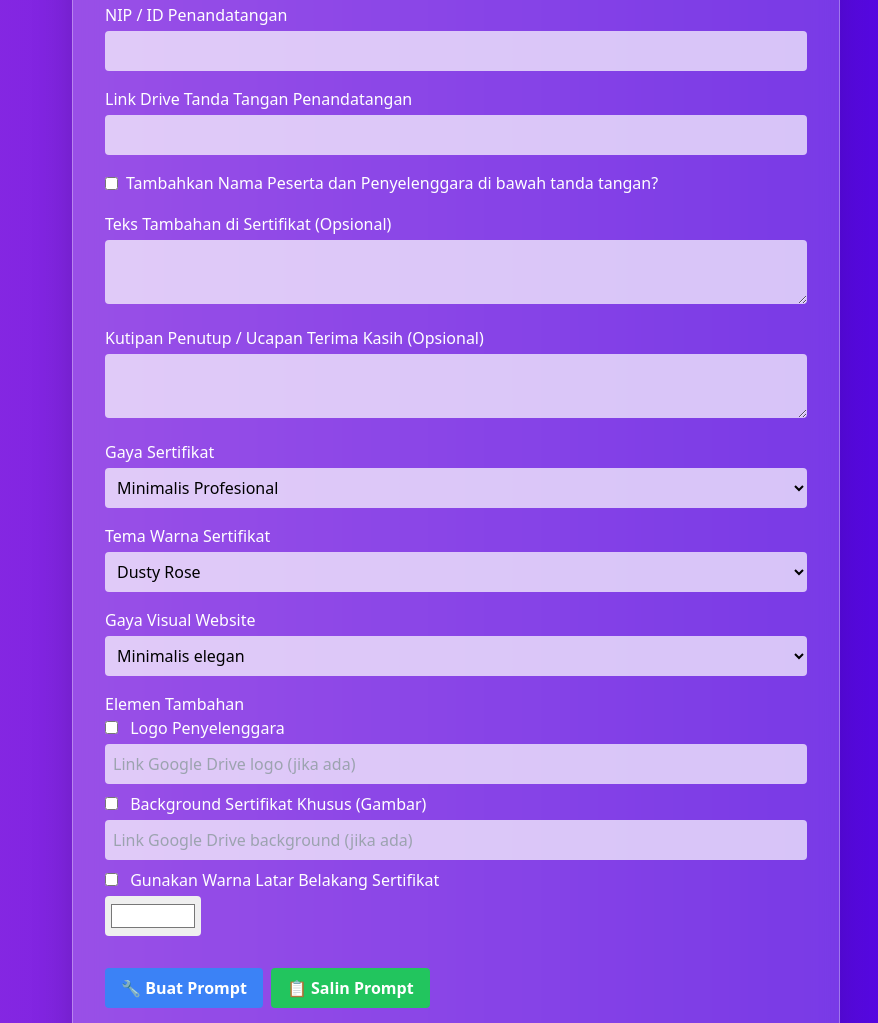
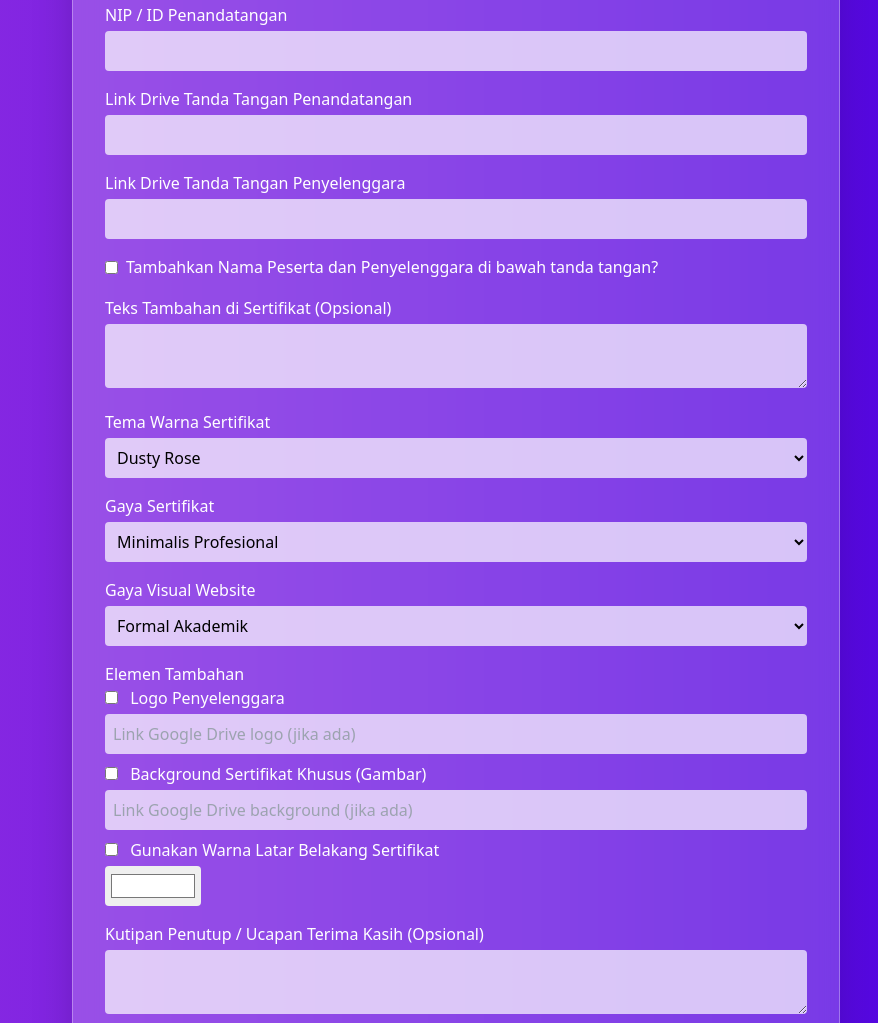
Before and after one commit to LilyMarliana/Form-Generator-Sertifikat-Digital, a plain HTML site: page index.html in a window 1280 px wide. Shown: the part 912-1935 px from the top of the page, without its empty margins (184-1062 px from the left). Drawn offline with nearby package versions, Linux system fonts and the light colour scheme.

Commit message:
Melakukan Perubahan pada Index.html

```diff
--- a/index.html
+++ b/index.html
@@ -1,11 +1,9 @@
 <!DOCTYPE html>
 <html lang="id">
-
 <head>
   <meta charset="UTF-8" />
   <meta name="viewport" content="width=device-width, initial-scale=1.0" />
   <title>Form Generator - Sertifikat Digital</title>
-  <!-- Tailwind -->
   <script src="https://cdn.tailwindcss.com"></script>
   <style>
     body {
@@ -13,7 +11,6 @@
       min-height: 100vh;
       overflow-y: auto;
     }
-
     .glass {
       background: rgba(255, 255, 255, 0.2);
       backdrop-filter: blur(12px);
@@ -29,51 +26,161 @@
       <h1 class="text-3xl font-bold text-center text-white drop-shadow">Form Generator Sertifikat Digital</h1>
 
       <form id="certForm" class="space-y-4">
-        <!-- Data Acara -->
-        <div class="form-group"><label class="block font-medium">Judul Acara</label><input type="text" name="judul" class="mt-1 w-full p-2 rounded bg-white/70 text-black" required /></div>
-        <div class="form-group"><label class="block font-medium">Penerima Sertifikat</label><select name="penerima" class="mt-1 w-full p-2 rounded bg-white/70 text-black" required><option value="peserta">Peserta</option><option value="pemateri">Pemateri</option><option value="panitia">Panitia</option></select></div>
-        <div class="form-group"><label class="block font-medium">Tanggal Acara</label><input type="date" name="tanggal" class="mt-1 w-full p-2 rounded bg-white/70 text-black" required /></div>
-        <div class="form-group"><label class="block font-medium">Tempat dan Waktu Acara</label><input type="text" name="tempat" placeholder="Contoh: Aula MI Ubudiyah, 09:00 WITA" class="mt-1 w-full p-2 rounded bg-white/70 text-black" /></div>
-        <div class="form-group"><label class="block font-medium">Nomor Sertifikat</label><input type="text" name="nomor" class="mt-1 w-full p-2 rounded bg-white/70 text-black" /></div>
-        <div class="form-group"><label class="block font-medium">Nama Penyelenggara Acara</label><input type="text" name="penyelenggara" class="mt-1 w-full p-2 rounded bg-white/70 text-black" /></div>
-        <div class="form-group"><label class="block font-medium">Nama Peserta</label><input type="text" name="peserta" class="mt-1 w-full p-2 rounded bg-white/70 text-black" /></div>
+        <!-- Judul Acara -->
+        <div class="form-group">
+          <label class="block font-medium">Judul Acara</label>
+          <input type="text" name="judul" class="mt-1 w-full p-2 rounded bg-white/70 text-black" required />
+        </div>
+
+        <!-- Penerima -->
+        <div class="form-group">
+          <label class="block font-medium">Penerima Sertifikat</label>
+          <select name="penerima" class="mt-1 w-full p-2 rounded bg-white/70 text-black" required>
+            <option value="peserta">Peserta</option>
+            <option value="pemateri">Pemateri</option>
+            <option value="panitia">Panitia</option>
+          </select>
+        </div>
+
+        <!-- Tanggal -->
+        <div class="form-group">
+          <label class="block font-medium">Tanggal Acara</label>
+          <input type="date" name="tanggal" class="mt-1 w-full p-2 rounded bg-white/70 text-black" required />
+        </div>
+
+        <!-- Tempat -->
+        <div class="form-group">
+          <label class="block font-medium">Tempat dan Waktu Acara</label>
+          <input type="text" name="tempat" class="mt-1 w-full p-2 rounded bg-white/70 text-black" />
+        </div>
+
+        <!-- Nomor Sertifikat -->
+        <div class="form-group">
+          <label class="block font-medium">Nomor Sertifikat</label>
+          <input type="text" name="nomor" class="mt-1 w-full p-2 rounded bg-white/70 text-black" />
+        </div>
+
+        <!-- Penyelenggara -->
+        <div class="form-group">
+          <label class="block font-medium">Nama Penyelenggara Acara</label>
+          <input type="text" name="penyelenggara" class="mt-1 w-full p-2 rounded bg-white/70 text-black" />
+        </div>
+
+        <!-- Nama Peserta -->
+        <div class="form-group">
+          <label class="block font-medium">Nama Peserta</label>
+          <input type="text" name="peserta" class="mt-1 w-full p-2 rounded bg-white/70 text-black" />
+        </div>
 
         <!-- Penandatangan -->
-        <div class="form-group"><label class="block font-medium">Nama Penandatangan Sertifikat</label><input type="text" name="penandatangan" class="mt-1 w-full p-2 rounded bg-white/70 text-black" /></div>
-        <div class="form-group"><label class="block font-medium">Jabatan Penandatangan</label><input type="text" name="jabatan" class="mt-1 w-full p-2 rounded bg-white/70 text-black" /></div>
-        <div class="form-group"><label class="block font-medium">NIP / ID Penandatangan</label><input type="text" name="nip" class="mt-1 w-full p-2 rounded bg-white/70 text-black" /></div>
-        <div class="form-group"><label class="block font-medium">Link Drive Tanda Tangan Penandatangan</label><input type="text" name="ttdLink" class="mt-1 w-full p-2 rounded bg-white/70 text-black" /></div>
+        <div class="form-group">
+          <label class="block font-medium">Nama Penandatangan Sertifikat</label>
+          <input type="text" name="penandatangan" class="mt-1 w-full p-2 rounded bg-white/70 text-black" />
+        </div>
 
-        <!-- Tambahan -->
-        <div class="form-group"><label class="inline-flex items-center"><input type="checkbox" name="tambahNama" class="mr-2" /> Tambahkan Nama Peserta dan Penyelenggara di bawah tanda tangan?</label></div>
-        <div class="form-group"><label class="block font-medium">Teks Tambahan di Sertifikat (Opsional)</label><textarea name="tambahan" class="mt-1 w-full p-2 rounded bg-white/70 text-black"></textarea></div>
-        <div class="form-group"><label class="block font-medium">Kutipan Penutup / Ucapan Terima Kasih (Opsional)</label><textarea name="kutipan" class="mt-1 w-full p-2 rounded bg-white/70 text-black"></textarea></div>
+        <div class="form-group">
+          <label class="block font-medium">Jabatan Penandatangan</label>
+          <input type="text" name="jabatan" class="mt-1 w-full p-2 rounded bg-white/70 text-black" />
+        </div>
 
-        <!-- Gaya -->
-        <div class="form-group"><label class="block font-medium">Gaya Sertifikat</label><select name="gaya" class="mt-1 w-full p-2 rounded bg-white/70 text-black"><option>Minimalis Profesional</option><option>Klasik Formal</option><option>Floral Elegan</option><option>Earth Tone</option><option>Dark Elegant</option><option>Modern Flat</option></select></div>
+        <div class="form-group">
+          <label class="block font-medium">NIP / ID Penandatangan</label>
+          <input type="text" name="nip" class="mt-1 w-full p-2 rounded bg-white/70 text-black" />
+        </div>
 
-        <!-- NEW: Tema Warna -->
-        <div class="form-group"><label class="block font-medium">Tema Warna Sertifikat</label><select name="temaWarna" class="mt-1 w-full p-2 rounded bg-white/70 text-black">
-          <option>Dusty Rose</option><option>Sage Green</option><option>Champagne / Gold</option><option>Ivory / Off White</option>
-          <option>Blush Pink</option><option>Lavender / Lilac</option><option>Emerald Green</option><option>Navy Blue</option>
-          <option>Terracotta / Burnt Orange</option><option>Maroon / Wine Red</option><option>Peach / Coral</option>
-          <option>Black & White</option><option>Dusty Blue</option></select></div>
+        <!-- TTD Link -->
+        <div class="form-group">
+          <label class="block font-medium">Link Drive Tanda Tangan Penandatangan</label>
+          <input type="text" name="ttdLink" class="mt-1 w-full p-2 rounded bg-white/70 text-black" />
+        </div>
 
-        <!-- NEW: Gaya Visual Website -->
-        <div class="form-group"><label class="block font-medium">Gaya Visual Website</label><select name="visual" class="mt-1 w-full p-2 rounded bg-white/70 text-black">
-          <option>Minimalis elegan</option><option>Rustic</option><option>Floral / Botanical</option><option>Modern glam</option>
-          <option>Classic / Traditional</option><option>Bohemian</option><option>Cute & Fun</option>
-          <option>Kultural / Adat</option><option>Dark mode / Moody</option><option>Monokrom hitam putih</option></select></div>
+        <!-- Tambahan TTD Penyelenggara -->
+        <div class="form-group">
+          <label class="block font-medium">Link Drive Tanda Tangan Penyelenggara</label>
+          <input type="text" name="ttdPenyelenggara" class="mt-1 w-full p-2 rounded bg-white/70 text-black" />
+        </div>
+
+        <!-- Checkbox -->
+        <div class="form-group">
+          <label class="inline-flex items-center">
+            <input type="checkbox" name="tambahNama" class="mr-2" />
+            Tambahkan Nama Peserta dan Penyelenggara di bawah tanda tangan?
+          </label>
+        </div>
+
+        <!-- Teks Tambahan -->
+        <div class="form-group">
+          <label class="block font-medium">Teks Tambahan di Sertifikat (Opsional)</label>
+          <textarea name="tambahan" class="mt-1 w-full p-2 rounded bg-white/70 text-black"></textarea>
+        </div>
+
+        <!-- Tema Warna -->
+        <div class="form-group">
+          <label class="block font-medium">Tema Warna Sertifikat</label>
+          <select name="temaWarna" class="mt-1 w-full p-2 rounded bg-white/70 text-black">
+            <option>Dusty Rose</option>
+            <option>Sage Green</option>
+            <option>Champagne / Gold</option>
+            <option>Ivory / Off White</option>
+            <option>Blush Pink</option>
+            <option>Lavender / Lilac</option>
+            <option>Emerald Green</option>
+            <option>Navy Blue</option>
+            <option>Terracotta / Burnt Orange</option>
+            <option>Maroon / Wine Red</option>
+            <option>Peach / Coral</option>
+            <option>Black & White</option>
+            <option>Dusty Blue</option>
+          </select>
+        </div>
+
+        <!-- Gaya Sertifikat -->
+        <div class="form-group">
+          <label class="block font-medium">Gaya Sertifikat</label>
+          <select name="gaya" class="mt-1 w-full p-2 rounded bg-white/70 text-black">
+            <option>Minimalis Profesional</option>
+            <option>Klasik Formal</option>
+            <option>Floral Elegan</option>
+            <option>Earth Tone</option>
+            <option>Dark Elegant</option>
+            <option>Modern Flat</option>
+          </select>
+        </div>
+
+        <!-- Gaya Visual Website -->
+        <div class="form-group">
+          <label class="block font-medium">Gaya Visual Website</label>
+          <select name="visual" class="mt-1 w-full p-2 rounded bg-white/70 text-black">
+            <option>Formal Akademik</option>
+            <option>Cerah dan Ramah</option>
+            <option>Simple Clean</option>
+            <option>Berbasis Natur / Tanaman</option>
+            <option>Serius dan Resmi</option>
+            <option>Dinamis dan Segar</option>
+          </select>
+        </div>
 
         <!-- Elemen Tambahan -->
         <div class="form-group">
           <label class="block font-medium">Elemen Tambahan</label>
-          <label class="block"><input type="checkbox" name="logoCheck" class="mr-2" /> Logo Penyelenggara</label>
+          <label class="block">
+            <input type="checkbox" name="logoCheck" class="mr-2" /> Logo Penyelenggara
+          </label>
           <input type="text" name="logoLink" placeholder="Link Google Drive logo (jika ada)" class="mt-1 w-full p-2 rounded bg-white/70 text-black" />
-          <label class="block mt-2"><input type="checkbox" name="bgCheck" class="mr-2" /> Background Sertifikat Khusus (Gambar)</label>
+          <label class="block mt-2">
+            <input type="checkbox" name="bgCheck" class="mr-2" /> Background Sertifikat Khusus (Gambar)
+          </label>
           <input type="text" name="bgLink" placeholder="Link Google Drive background (jika ada)" class="mt-1 w-full p-2 rounded bg-white/70 text-black" />
-          <label class="block mt-2"><input type="checkbox" name="warnaCheck" class="mr-2" /> Gunakan Warna Latar Belakang Sertifikat</label>
+          <label class="block mt-2">
+            <input type="checkbox" name="warnaCheck" class="mr-2" /> Gunakan Warna Latar Belakang Sertifikat
+          </label>
           <input type="color" name="warnaBg" class="mt-1 w-24 h-10 p-1 rounded" value="#ffffff" />
+        </div>
+
+        <!-- Kutipan -->
+        <div class="form-group">
+          <label class="block font-medium">Kutipan Penutup / Ucapan Terima Kasih (Opsional)</label>
+          <textarea name="kutipan" class="mt-1 w-full p-2 rounded bg-white/70 text-black"></textarea>
         </div>
 
         <!-- Tombol -->
@@ -83,7 +190,7 @@
         </div>
       </form>
 
-      <!-- Output Prompt -->
+      <!-- Output -->
       <div class="form-group mt-6">
         <label class="block font-medium mb-2">Prompt Hasil:</label>
         <textarea id="outputPrompt" class="w-full h-60 p-4 rounded bg-white/90 text-black font-mono"></textarea>
@@ -91,7 +198,6 @@
     </div>
   </div>
 
-  <!-- SCRIPT -->
   <script>
     function parseDriveLink(url) {
       const match = url.match(/\/d\/([a-zA-Z0-9_-]+)/);
@@ -118,6 +224,7 @@ Website ini memiliki fitur:
 - Jabatan: ${get("jabatan")}
 - NIP/ID: ${get("nip")}
 - Tanda tangan: ${parseDriveLink(get("ttdLink"))}
+- Tanda tangan Penyelenggara: ${parseDriveLink(get("ttdPenyelenggara"))}
 - Tambahkan nama peserta dan penyelenggara di bawah tanda tangan: ${yes("tambahNama") ? "Ya" : "Tidak"}
 - Teks Tambahan: "${get("tambahan")}"
 - Kutipan Penutup: "${get("kutipan")}"
@@ -126,11 +233,8 @@ Website ini memiliki fitur:
 ${yes("logoCheck") ? `- Logo Penyelenggara: ${parseDriveLink(get("logoLink"))}` : ""}
 ${yes("bgCheck") ? `- Background Sertifikat (Gambar): ${parseDriveLink(get("bgLink"))}` : ""}
 ${yes("warnaCheck") ? `- Background Sertifikat (Warna): ${get("warnaBg")}` : ""}
+Fitur Tambahan: Sertifikat yang dihasilkan harus bisa diunduh dalam format PDF dan PNG/JPEG secara otomatis.
 `.trim();
-
-      prompt += `
-
-Fitur Tambahan: Sertifikat yang dihasilkan harus bisa diunduh dalam format PDF dan PNG/JPEG secara otomatis.`;
 
       document.getElementById("outputPrompt").value = prompt;
     }
@@ -144,5 +248,4 @@ Fitur Tambahan: Sertifikat yang dihasilkan harus bisa diunduh dalam format PDF d
     }
   </script>
 </body>
-
 </html>
```
Also changed, not shown: 1 other file.
